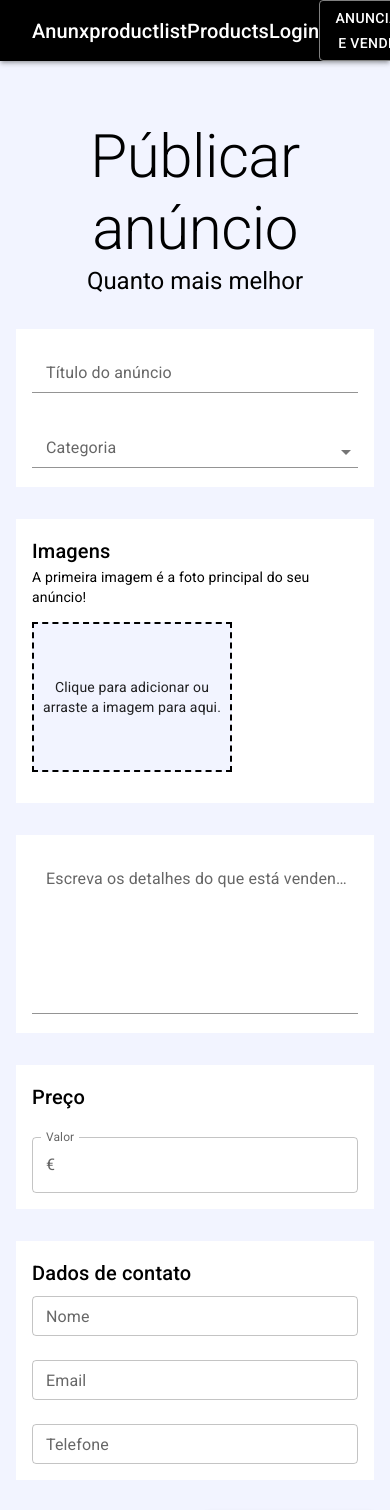
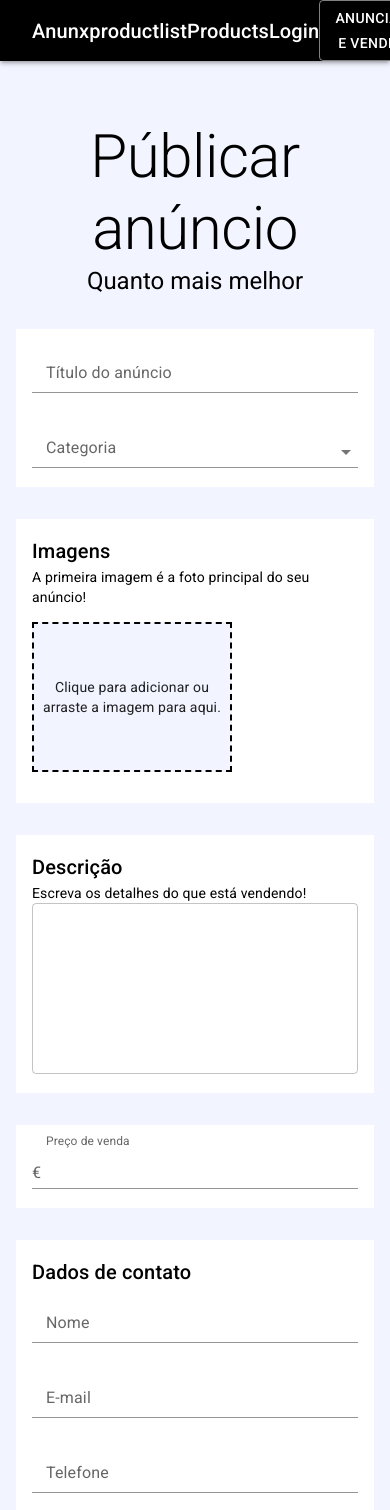
Before and after one commit to Stefanpicciani/Anunx, a Next.js app in the folder anunx/: page /user/publish in a window 390 px wide. Shown: the top 1510 px of the page. Built offline with nearby package versions, Linux system fonts and the light colour scheme.

Commit message:
Validando campo email , price, phone

```diff
--- a/anunx/pages/user/publish.js
+++ b/anunx/pages/user/publish.js
@@ -28,10 +28,22 @@ const validationSchema = yup.object().shape({
         .min(6, 'Digite no mínimo 6 caracteres!')
         .max(100, 'Valor máximo de 100 caracteres!')
         .required('Campo obrigatório!'),
+
     category: yup.string().required('Campo obrigatório!'),
+
     description: yup.string()
-    .min(10, 'Descrição mínima de 10 caracteres!')
+    .min(50, 'Descrição mínima de 50 caracteres')
+    .max(1000, "Descrição máxima de 1000 caracteres")
     .required('Campo obrigatório!'),
+
+    price: yup.number().required('Campo obrigatório!'),
+
+    email: yup.string().email('Digite um e-mail válido').required('Campo obrigatório!'),
+
+    name: yup.string().required('Campo obrigatório!'),
+
+    phone: yup.number().required('Campo obrigatório!'),
+
 });
 
 
@@ -67,6 +79,11 @@ const Publish = () => {
                 initialValues={{
                     title: '',
                     category: '',
+                    description: '',
+                    price: '',
+                    email: '',
+                    nome: '',
+                    phone: '',
                 }}
                 validationSchema={validationSchema}
                 onSubmit={(values) => {
@@ -101,10 +118,10 @@ const Publish = () => {
                                                 name="title"
                                                 value={values.title}
                                                 onChange={handleChange}
+                                                labe
                                             />
                                             <FormHelperText>
                                                 {errors.title}
-                                                {/* <Typography component="span" variant="span" color='red'>{errors.category}</Typography> */}
                                             </FormHelperText>
                                         </FormControl>
 
@@ -194,40 +211,41 @@ const Publish = () => {
 
                                 <Container maxWidth="md" className={styles.boxContainer}>
                                      <Box className={styles.box}>
-                                        <FormControl error={errors.description} fullWidth>
-                                            <InputLabel className={styles.inputLabel}>Escreva os detalhes do que está vendendo!</InputLabel>
-                                            <Input
+                                        <Typography component="h6" variant="h6" align="left" color="primary">
+                                            Descrição
+                                        </Typography>
+                                        <Typography component="div" variant="body2" align="left" color="primary">
+                                            Escreva os detalhes do que está vendendo!
+                                        </Typography>
+                                        <TextField
                                             name="description"
                                             multiline
                                             rows={6}
+                                            fullWidth
                                             variant="outlined"
+                                            onChange={handleChange}
                                         />
-                                             <FormHelperText>
+                                        <FormHelperText className={styles.errorForm}>
                                                 {errors.description}
-                                                {/* <Typography component="span" variant="span" color='red'>{errors.category}</Typography> */}
                                         </FormHelperText>
-                                        </FormControl>
-
                                     </Box>
                                 </Container>
 
                                 <Container maxWidth="md" className={styles.boxContainer}>
                                     <Box className={styles.box}>
-
-                                        <Typography component="h6" variant="h6" align="left" color="primary">
-                                            Preço
-                                        </Typography>
-
-                                        <br/>
-
-                                        <TextField
-                                            fullWidth
-                                            label="Valor"
-                                            id="outlined-start-adornment"
-                                            InputProps={{
-                                                startAdornment: <InputAdornment position="start">€</InputAdornment>,
-                                            }}
+                                    <FormControl error={errors.price} fullWidth>
+                                            <InputLabel className={styles.inputLabel}>Preço de venda</InputLabel>
+                                            <Input
+                                                name="price"
+                                                rows={6}
+                                                variant="outlined"
+                                                onChange={handleChange}
+                                                startAdornment={ <InputAdornment position="start">€</InputAdornment>}
                                             />
+                                             <FormHelperText>
+                                                {errors.price}
+                                            </FormHelperText>
+                                        </FormControl>
                                     </Box>
                                 </Container>
 
@@ -236,26 +254,47 @@ const Publish = () => {
                                         <Typography component="h6" variant="h6" align="left" color="primary" gutterBottom>
                                         Dados de contato
                                         </Typography>
-                                        <TextField
-                                            label="Nome"
-                                            variant="outlined"
-                                            size="small"
-                                            fullWidth
+
+                                        <FormControl error={errors.name} fullWidth>
+                                            <InputLabel className={styles.inputLabel}>Nome</InputLabel>
+                                            <Input
+                                                name="name"
+                                                value={values.name}
+                                                onChange={handleChange}
                                             />
+                                            <FormHelperText>
+                                                {errors.name}
+                                            </FormHelperText>
+                                        </FormControl>
+
                                         <br/> <br/>
-                                        <TextField
-                                            label="Email"
-                                            variant="outlined"
-                                            size="small"
-                                            fullWidth
+
+                                        <FormControl error={errors.email} fullWidth>
+                                            <InputLabel className={styles.inputLabel}>E-mail</InputLabel>
+                                            <Input
+                                                name="email"
+                                                value={values.email}
+                                                onChange={handleChange}
                                             />
+                                            <FormHelperText>
+                                                {errors.email}
+                                            </FormHelperText>
+                                        </FormControl>
+
+
                                         <br/> <br/>
-                                        <TextField
-                                            label="Telefone"
-                                            variant="outlined"
-                                            size="small"
-                                            fullWidth
+
+                                        <FormControl error={errors.phone} fullWidth>
+                                            <InputLabel className={styles.inputLabel}>Telefone</InputLabel>
+                                            <Input
+                                                name="phone"
+                                                value={values.phone}
+                                                onChange={handleChange}
                                             />
+                                            <FormHelperText>
+                                                {errors.phone}
+                                            </FormHelperText>
+                                        </FormControl>
                                     </Box>
                                 </Container>
 
--- a/anunx/pages/user/publish.module.css
+++ b/anunx/pages/user/publish.module.css
@@ -64,3 +64,7 @@
         font-weight: 400;
         color: #000000;
 }
+
+.errorForm {
+        color: #dd0707;
+}
```
Lines whose indentation alone changed are shown as unchanged.
